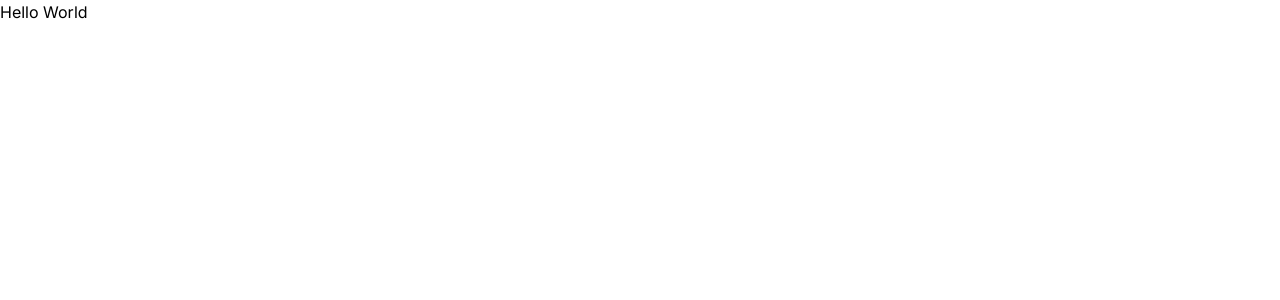
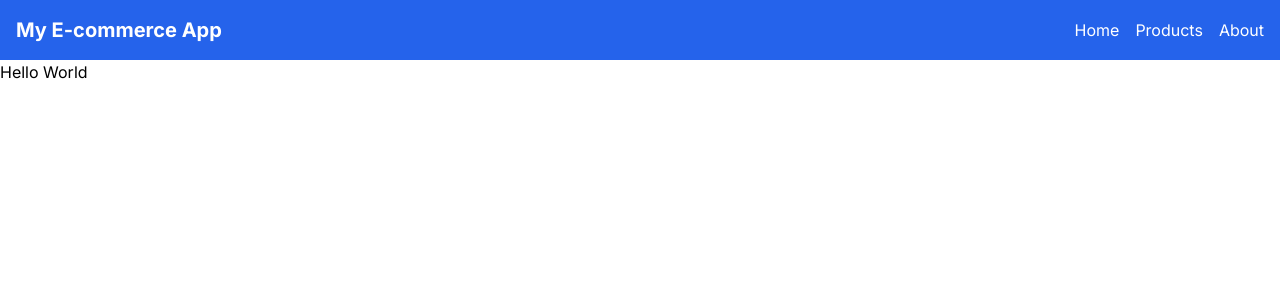
Before and after one commit to theEdgeBreaker/vendora_ecomm, a Next.js app: page / in a window 1280 px wide. Shown: the top 300 px of the page. Built offline with nearby package versions, Linux system fonts and the light colour scheme.

Commit message:
Add Header component

```diff
--- /dev/null
+++ b/src/app/components/Header.js
@@ -0,0 +1,31 @@
+import React from "react";
+import Link from "next/link";
+
+const Header = () => {
+  return (
+    <header className="bg-blue-600 text-white p-4">
+      <nav className="container mx-auto flex justify-between items-center">
+        <h1 className="text-xl font-bold">My E-commerce App</h1>
+        <ul className="flex space-x-4">
+          <li>
+            <Link className="hover:underline" href="/">
+              Home
+            </Link>
+          </li>
+          <li>
+            <Link className="hover:underline" href="/products">
+              Products
+            </Link>
+          </li>
+          <li>
+            <Link className="hover:underline" href="/about">
+              About
+            </Link>
+          </li>
+        </ul>
+      </nav>
+    </header>
+  );
+};
+
+export default Header;
--- a/src/app/page.js
+++ b/src/app/page.js
@@ -1,5 +1,11 @@
 import Image from "next/image";
+import Header from "./components/Header";
 
 export default function Home() {
-  return <div>Hello World</div>;
+  return (
+    <div>
+      <Header />
+      Hello World
+    </div>
+  );
 }
```
